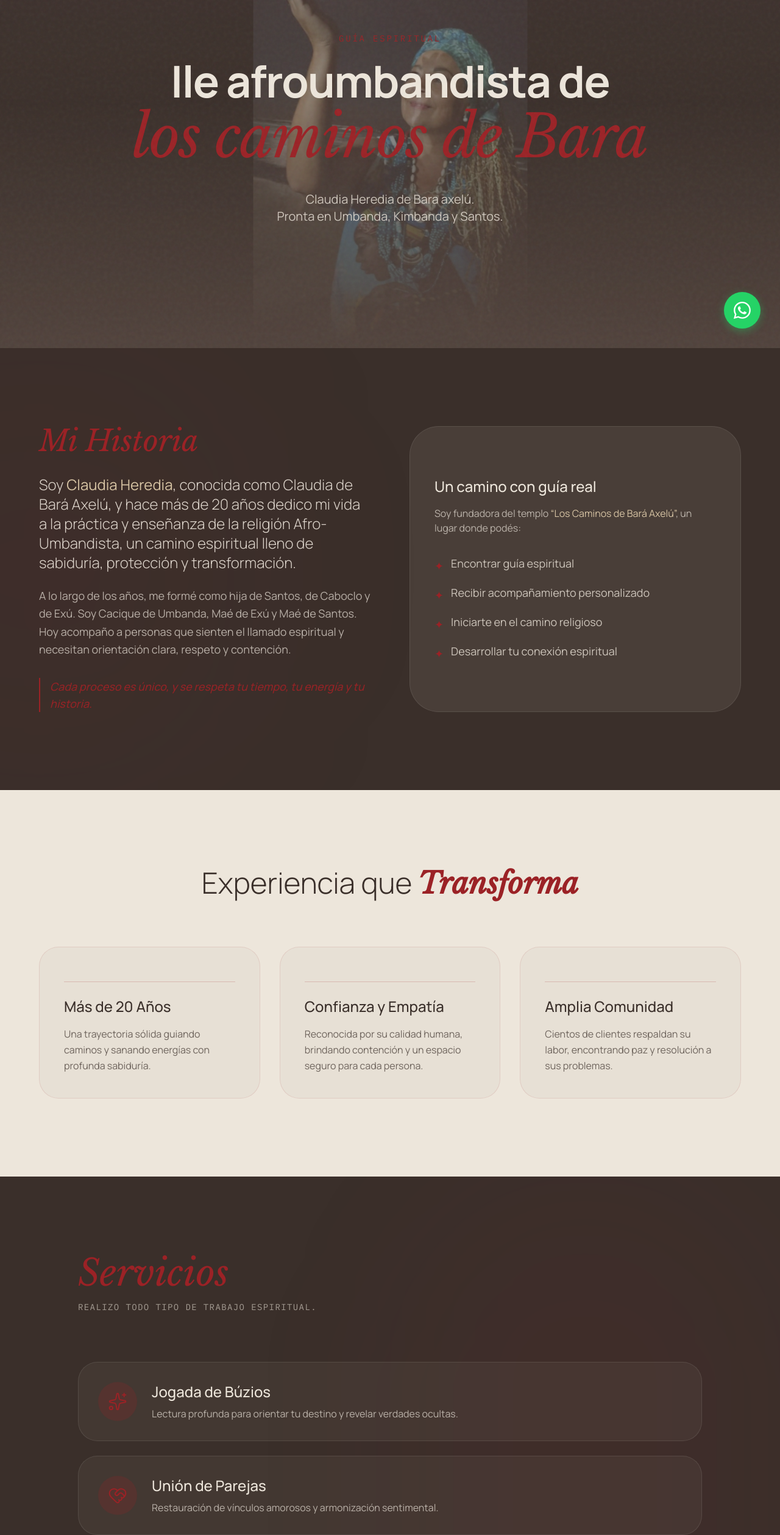
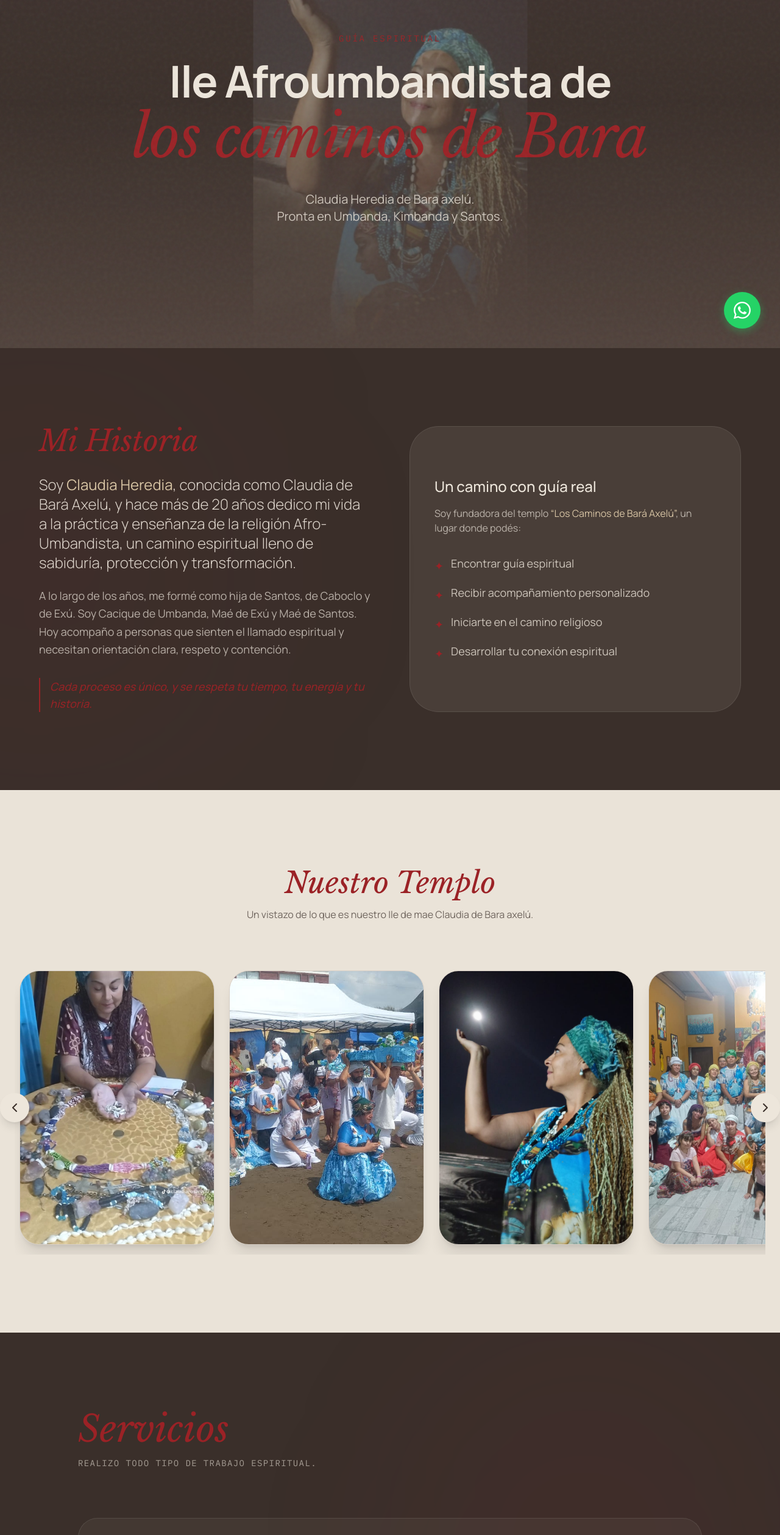
Before and after one commit to MauriGalvan/webClienteClaudia, a React (Vite) app: page / in a window 1280 px wide. Shown: the part 229-2747 px from the top of the page at 61% size. Built offline with nearby package versions, Linux system fonts and the light colour scheme.

Commit message:
whatsap y cambio de lugar de secciones

```diff
--- a/src/App.jsx
+++ b/src/App.jsx
@@ -31,9 +31,9 @@ function App() {
       <main>
         <Hero />
         <About />
+        <Gallery />
+        <Services />
         <Features />
-        <Services />
-        <Gallery />
         <Contact />
       </main>
       <Footer />
--- a/src/components/Contact.jsx
+++ b/src/components/Contact.jsx
@@ -45,7 +45,7 @@ export default function Contact() {
       <div className="max-w-6xl mx-auto">
         <div className="mb-16 text-center contact-element">
           <h2 className="font-serif italic text-4xl md:text-5xl mb-4">AGENDA TU CONSULTA</h2>
-          <p className="font-sans text-cacao/70 max-w-xl mx-auto">Déjanos tus datos para tu consulta.</p>
+          <p className="font-sans text-cacao/70 max-w-xl mx-auto">Realizo trabajos presenciales y a distancia</p>
         </div>
 
         <div className="grid grid-cols-1 lg:grid-cols-2 gap-12 bg-piedra/10 p-8 md:p-12 rounded-[3rem] border border-cacao/5 contact-element">
--- a/src/components/Footer.jsx
+++ b/src/components/Footer.jsx
@@ -8,7 +8,7 @@ export default function Footer() {
           Claudia Heredia de Bara axelú
         </h2>
         <p className="font-sans text-arena/70 max-w-md mb-12">
-          Santuario de introspección y bienestar. Pronta en Umbanda, Kimbanda y Nación.
+          Ile AfroUmbandista "Los Caminos de Bara Axelú". Pronta en Umbanda, Kimbanda y Nación.
         </p>
 
         <div className="flex items-center gap-3 font-mono text-xs uppercase tracking-widest text-arena/50 mb-16">
@@ -17,7 +17,7 @@ export default function Footer() {
         </div>
 
         <div className="w-full border-t border-arena/10 pt-8 flex flex-col md:flex-row justify-between items-center gap-4 text-xs font-sans text-arena/40">
-          <p>&copy; {new Date().getFullYear()} Claudia Heredia. Todos los derechos reservados.</p>
+          <p>&copy; {new Date().getFullYear()} Creado por Mauricio Galvan. Todos los derechos reservados.</p>
           <div className="flex gap-6">
             <a href="#" className="hover:text-arena transition-colors">Privacidad</a>
             <a href="#" className="hover:text-arena transition-colors">Términos</a>
--- a/src/components/Hero.jsx
+++ b/src/components/Hero.jsx
@@ -39,7 +39,7 @@ export default function Hero() {
           Guía Espiritual
         </span>
         <h1 className="hero-text text-arena font-sans font-bold text-5xl md:text-7xl leading-tight mb-4 tracking-tight">
-          Ile afroumbandista de
+          Ile Afroumbandista de
           <span className="font-serif italic font-normal text-6xl md:text-8xl block mt-2 text-rojo">los caminos de Bara</span>
         </h1>
         <p className="hero-text text-arena/80 font-sans text-lg md:text-xl max-w-xl mx-auto mt-6 leading-relaxed">
```
